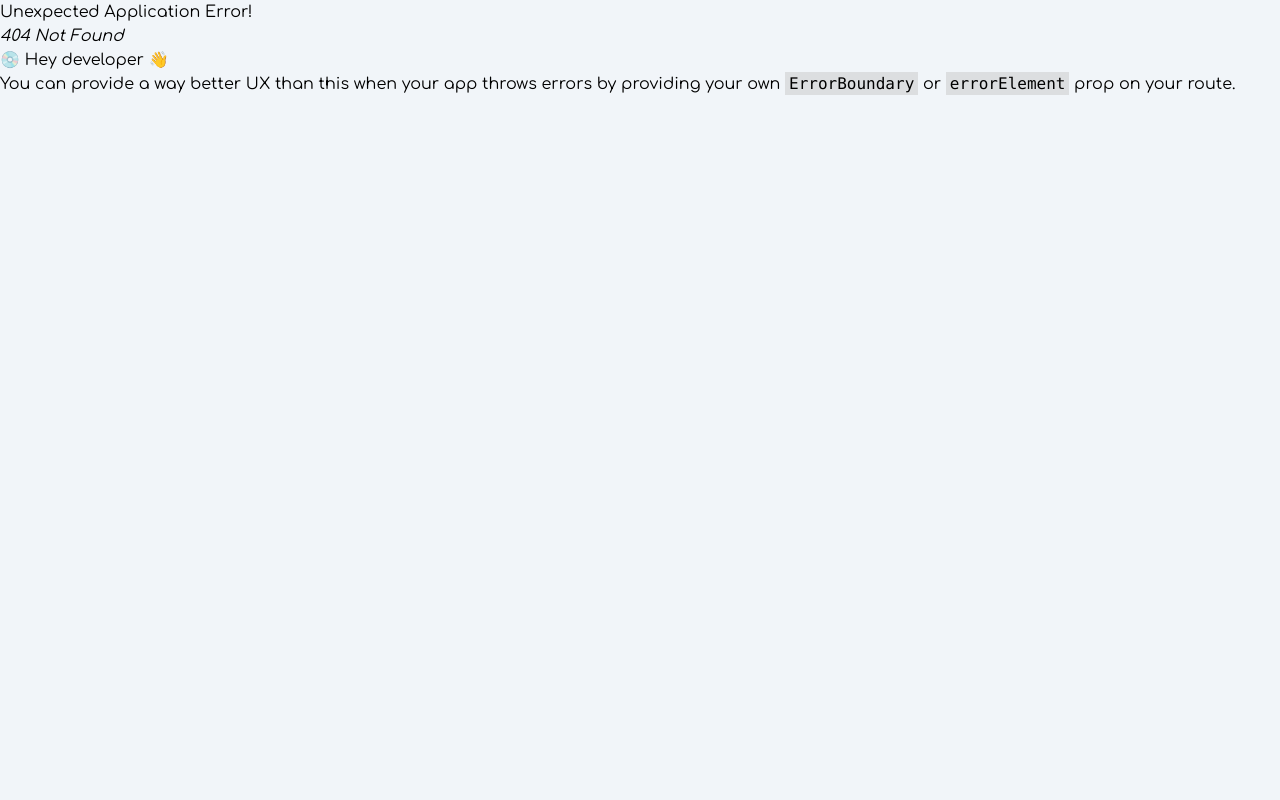
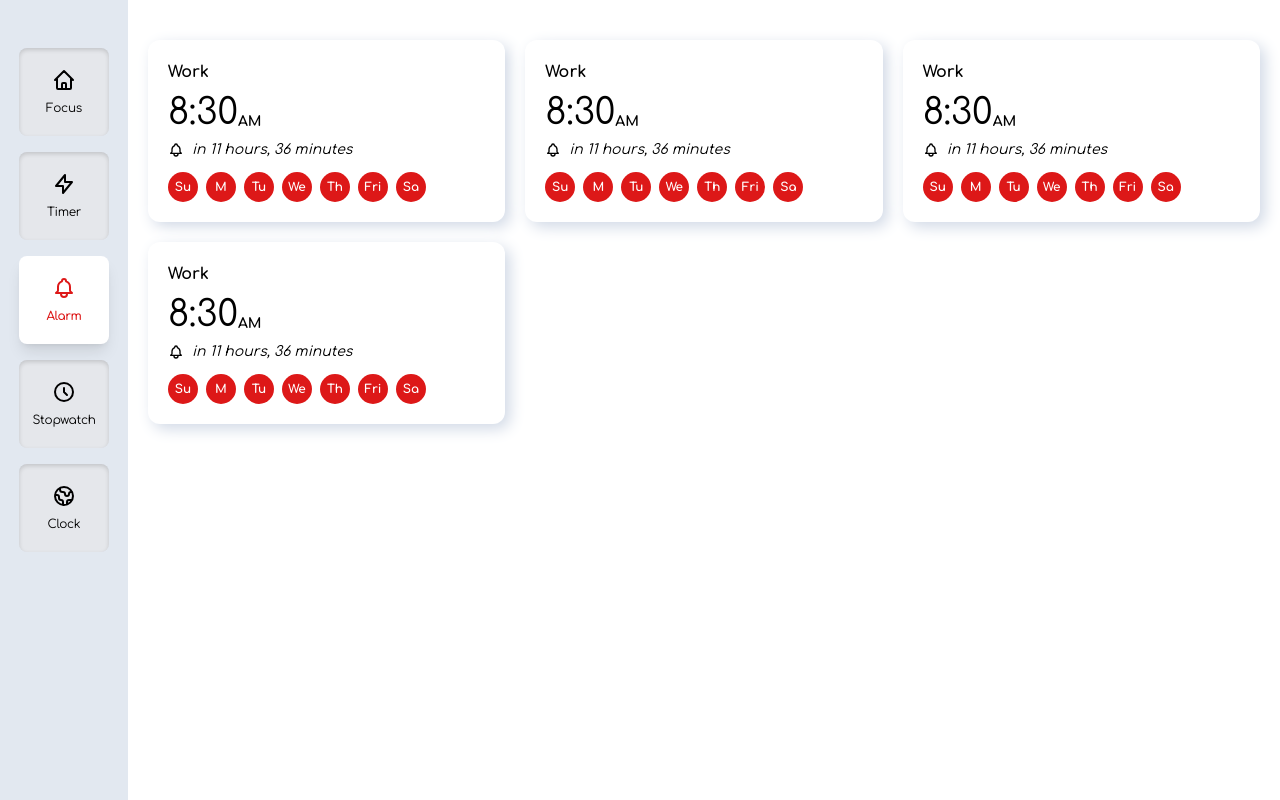
Before and after one commit to Baayeh/focus-hub, a React (Vite) app: page /alarm in a window 1280 px wide. Before the commit this address had no page. Built offline with nearby package versions, Linux system fonts and the light colour scheme.

Commit message:
updated navbar routes, design alarm page and alarmbox info ui

```diff
--- a/index.html
+++ b/index.html
@@ -3,7 +3,6 @@
   <head>
     <meta charset="UTF-8" />
     <meta name="viewport" content="width=device-width, initial-scale=1.0" />
-    <link rel="stylesheet" href="https://cdnjs.cloudflare.com/ajax/libs/font-awesome/6.2.0/css/all.min.css" integrity="sha512-xh6O/CkQoPOWDdYTDqeRdPCVd1SpvCA9XXcUnZS2FmJNp1coAFzvtCN9BmamE+4aHK8yyUHUSCcJHgXloTyT2A==" crossorigin="anonymous" referrerpolicy="no-referrer" />
     <title>Focus Hub</title>
   </head>
   <body>
--- a/package.json
+++ b/package.json
@@ -14,6 +14,7 @@
     "primereact": "^8.7.0",
     "react": "^18.2.0",
     "react-dom": "^18.2.0",
+    "react-icons": "^4.6.0",
     "react-redux": "^8.0.4",
     "react-router-dom": "^6.4.2"
   },
--- /dev/null
+++ b/src/components/AlarmBox.jsx
@@ -0,0 +1,29 @@
+import { HiOutlineBell } from "react-icons/hi";
+import DaysBubble from "./DaysBubble";
+
+const AlarmBox = () => {
+  const days = ["Su", "M", "Tu", "We", "Th", "Fri", "Sa"];
+
+  return (
+    <div className="alarm-box bg-white rounded-xl shadow-white-shadow h-max p-5">
+      <div className="flex items-center justify-between">
+        <h6 className="text-md mb-2 font-extrabold">Work</h6>
+      </div>
+      <div className="flex items-end">
+        <h1 className="text-4xl mb-0">8:30</h1>
+        <span className="block font-bold text-sm">AM</span>
+      </div>
+      <span className="mt-2 italic flex items-center">
+        <HiOutlineBell />
+        <span className="text-sm ml-2">in 11 hours, 36 minutes</span>
+      </span>
+      <div className="flex items-center justify-between lg:justify-start mt-3">
+        {days.map((day) => {
+          return <DaysBubble day={day} />;
+        })}
+      </div>
+    </div>
+  );
+};
+
+export default AlarmBox;
--- /dev/null
+++ b/src/components/DaysBubble.jsx
@@ -0,0 +1,12 @@
+const DaysBubble = ({ day }) => {
+  return (
+    <section
+      id="days-bubble"
+      className="w-[30px] h-[30px] text-white rounded-full bg-primaryColor flex items-center justify-center mr-0 lg:mr-2"
+    >
+      <span className="text-xs font-bold">{day}</span>
+    </section>
+  );
+};
+
+export default DaysBubble;
--- a/src/components/NavBar.jsx
+++ b/src/components/NavBar.jsx
@@ -1,46 +1,136 @@
-import React from 'react'
-import HourGlass from '../assets/hourglass-svgrepo.svg';
+import React from "react";
+import { NavLink } from "react-router-dom";
 
 const NavBar = () => {
   return (
-    <nav className=''>
-    <ul className='list-group'>
-      <li className='list-group-item active'>
-        <span className='block'>
-        <svg className="w-6 h-6" fill="none" stroke="currentColor" viewBox="0 0 24 24" xmlns="http://www.w3.org/2000/svg"><path strokeLinecap="round" strokeLinejoin="round" strokeWidth={2} d="M3 12l2-2m0 0l7-7 7 7M5 10v10a1 1 0 001 1h3m10-11l2 2m-2-2v10a1 1 0 01-1 1h-3m-6 0a1 1 0 001-1v-4a1 1 0 011-1h2a1 1 0 011 1v4a1 1 0 001 1m-6 0h6" /></svg>
+    <nav className="">
+      <ul className="list-group">
+        <NavLink
+          to="focus-session"
+          className={({ isActive }) =>
+            isActive ? "list-group-item active" : "list-group-item"
+          }
+        >
+          <span className="block">
+            <svg
+              className="w-6 h-6"
+              fill="none"
+              stroke="currentColor"
+              viewBox="0 0 24 24"
+              xmlns="http://www.w3.org/2000/svg"
+            >
+              <path
+                strokeLinecap="round"
+                strokeLinejoin="round"
+                strokeWidth={2}
+                d="M3 12l2-2m0 0l7-7 7 7M5 10v10a1 1 0 001 1h3m10-11l2 2m-2-2v10a1 1 0 01-1 1h-3m-6 0a1 1 0 001-1v-4a1 1 0 011-1h2a1 1 0 011 1v4a1 1 0 001 1m-6 0h6"
+              />
+            </svg>
           </span>
-        <span className=''>Focus</span>
-      </li>
-      <li className='list-group-item'>
-        <span className='block'>
-        <svg className="w-6 h-6" fill="none" stroke="currentColor" viewBox="0 0 24 24" xmlns="http://www.w3.org/2000/svg"><path strokeLinecap="round" strokeLinejoin="round" strokeWidth={2} d="M13 10V3L4 14h7v7l9-11h-7z" /></svg>
+          <span className="">Focus</span>
+        </NavLink>
+        <NavLink
+          to="timer"
+          className={({ isActive }) =>
+            isActive ? "list-group-item active" : "list-group-item"
+          }
+        >
+          <span className="block">
+            <svg
+              className="w-6 h-6"
+              fill="none"
+              stroke="currentColor"
+              viewBox="0 0 24 24"
+              xmlns="http://www.w3.org/2000/svg"
+            >
+              <path
+                strokeLinecap="round"
+                strokeLinejoin="round"
+                strokeWidth={2}
+                d="M13 10V3L4 14h7v7l9-11h-7z"
+              />
+            </svg>
           </span>
-        <span className=''>Timer</span>
-      </li>
+          <span className="">Timer</span>
+        </NavLink>
 
-      <li className='list-group-item'>
-        <span className='block'>
-        <svg className="w-6 h-6" fill="none" stroke="currentColor" viewBox="0 0 24 24" xmlns="http://www.w3.org/2000/svg"><path strokeLinecap="round" strokeLinejoin="round" strokeWidth={2} d="M15 17h5l-1.405-1.405A2.032 2.032 0 0118 14.158V11a6.002 6.002 0 00-4-5.659V5a2 2 0 10-4 0v.341C7.67 6.165 6 8.388 6 11v3.159c0 .538-.214 1.055-.595 1.436L4 17h5m6 0v1a3 3 0 11-6 0v-1m6 0H9" /></svg>
+        <NavLink
+          to="alarm"
+          className={({ isActive }) =>
+            isActive ? "list-group-item active" : "list-group-item"
+          }
+        >
+          <span className="block">
+            <svg
+              className="w-6 h-6"
+              fill="none"
+              stroke="currentColor"
+              viewBox="0 0 24 24"
+              xmlns="http://www.w3.org/2000/svg"
+            >
+              <path
+                strokeLinecap="round"
+                strokeLinejoin="round"
+                strokeWidth={2}
+                d="M15 17h5l-1.405-1.405A2.032 2.032 0 0118 14.158V11a6.002 6.002 0 00-4-5.659V5a2 2 0 10-4 0v.341C7.67 6.165 6 8.388 6 11v3.159c0 .538-.214 1.055-.595 1.436L4 17h5m6 0v1a3 3 0 11-6 0v-1m6 0H9"
+              />
+            </svg>
           </span>
-        <span className=''>Alarm</span>
-      </li>
+          <span className="">Alarm</span>
+        </NavLink>
 
-      <li className='list-group-item'>
-        <span className='block'>
-        <svg className="w-6 h-6" fill="none" stroke="currentColor" viewBox="0 0 24 24" xmlns="http://www.w3.org/2000/svg"><path strokeLinecap="round" strokeLinejoin="round" strokeWidth={2} d="M12 8v4l3 3m6-3a9 9 0 11-18 0 9 9 0 0118 0z" /></svg>
+        <NavLink
+          to="stopwatch"
+          className={({ isActive }) =>
+            isActive ? "list-group-item active" : "list-group-item"
+          }
+        >
+          <span className="block">
+            <svg
+              className="w-6 h-6"
+              fill="none"
+              stroke="currentColor"
+              viewBox="0 0 24 24"
+              xmlns="http://www.w3.org/2000/svg"
+            >
+              <path
+                strokeLinecap="round"
+                strokeLinejoin="round"
+                strokeWidth={2}
+                d="M12 8v4l3 3m6-3a9 9 0 11-18 0 9 9 0 0118 0z"
+              />
+            </svg>
           </span>
-        <span className=''>Stopwatch</span>
-      </li>
+          <span className="">Stopwatch</span>
+        </NavLink>
 
-      <li className='list-group-item '>
-        <span className='block'>
-        <svg className="w-6 h-6" fill="none" stroke="currentColor" viewBox="0 0 24 24" xmlns="http://www.w3.org/2000/svg"><path strokeLinecap="round" strokeLinejoin="round" strokeWidth={2} d="M3.055 11H5a2 2 0 012 2v1a2 2 0 002 2 2 2 0 012 2v2.945M8 3.935V5.5A2.5 2.5 0 0010.5 8h.5a2 2 0 012 2 2 2 0 104 0 2 2 0 012-2h1.064M15 20.488V18a2 2 0 012-2h3.064M21 12a9 9 0 11-18 0 9 9 0 0118 0z" /></svg>
+        <NavLink
+          to="world_clock"
+          className={({ isActive }) =>
+            isActive ? "list-group-item active" : "list-group-item"
+          }
+        >
+          <span className="block">
+            <svg
+              className="w-6 h-6"
+              fill="none"
+              stroke="currentColor"
+              viewBox="0 0 24 24"
+              xmlns="http://www.w3.org/2000/svg"
+            >
+              <path
+                strokeLinecap="round"
+                strokeLinejoin="round"
+                strokeWidth={2}
+                d="M3.055 11H5a2 2 0 012 2v1a2 2 0 002 2 2 2 0 012 2v2.945M8 3.935V5.5A2.5 2.5 0 0010.5 8h.5a2 2 0 012 2 2 2 0 104 0 2 2 0 012-2h1.064M15 20.488V18a2 2 0 012-2h3.064M21 12a9 9 0 11-18 0 9 9 0 0118 0z"
+              />
+            </svg>
           </span>
-        <span className=''>Clock</span>
-      </li>
+          <span className="">Clock</span>
+        </NavLink>
       </ul>
     </nav>
-  )
-}
+  );
+};
 
-export default NavBar
+export default NavBar;
--- a/src/index.css
+++ b/src/index.css
@@ -1,50 +1,55 @@
-@import url('https://fonts.googleapis.com/css2?family=Comfortaa:wght@300;400;500;600;700&display=swap');
+@import url("https://fonts.googleapis.com/css2?family=Comfortaa:wght@300;400;500;600;700&display=swap");
 
 @tailwind base;
 @tailwind components;
 @tailwind utilities;
 
-@layer base{
+@layer base {
   html {
     scroll-behavior: smooth;
-    font-family: 'Comfortaa', cursive;
+    font-family: "Comfortaa", cursive;
   }
 
-  body{
-    @apply bg-slate-100;
+  body {
+    @apply bg-slate-200;
   }
 }
 
-@layer components{
-  nav{
-    @apply fixed bottom-0 flex sm:flex md:block flex-row md:top-0 left-0 md:w-[15%] xl:w-[10%] 2xl:w-[10%] w-full sm:w-full md:h-screen md:bg-slate-100 bg-white sm:bg-white p-[18px] sm:p-[18px] md:p-0;
+@layer components {
+  nav {
+    @apply fixed bottom-0 flex sm:flex md:block flex-row md:top-0 left-0 md:w-[15%] xl:w-[10%] 2xl:w-[10%] w-full sm:w-full md:h-screen md:bg-slate-200 bg-white sm:bg-white p-[18px] sm:p-[18px] md:p-0;
   }
 
-  nav .list-group{
+  nav .list-group {
     @apply w-full sm:w-full flex sm:flex md:block items-end justify-center md:w-[70%] lg:w-[70%] 2xl:w-[60%] md:mt-[3rem] mx-auto;
   }
 
-  nav .list-group .list-group-item{
+  nav .list-group .list-group-item {
     @apply max-w-full rounded-lg flex flex-row sm:flex-row md:flex-col items-center justify-center py-[14px] px-[20px] sm:py-[14px] sm:px-[20px] md:py-5 md:px-5 md:mb-4 md:shadow-inner-custom bg-white md:bg-gray-200;
   }
 
-  nav .list-group .list-group-item.active{
+  nav .list-group .list-group-item.active {
     @apply bg-white shadow-lg;
   }
 
-  nav .list-group .list-group-item span:nth-child(2){
+  nav .list-group .list-group-item:hover {
+    @apply bg-white shadow-lg;
+  }
+
+  nav .list-group .list-group-item span:nth-child(2) {
     @apply text-xs tracking-tight mt-2 hidden sm:hidden md:block ml-3 sm:ml-3 md:ml-0;
   }
 
-  nav .list-group .list-group-item.active span:nth-child(2){
+  nav .list-group .list-group-item.active span:nth-child(2) {
     @apply block font-semibold;
   }
 
-  nav .list-group .list-group-item.active span:nth-child(1) svg{
+  nav .list-group .list-group-item.active span:nth-child(1) svg {
     @apply stroke-1 stroke-primaryColor;
   }
 
-  nav .list-group .list-group-item.active span:nth-child(1) i, nav .list-group .list-group-item.active span:nth-child(2){
+  nav .list-group .list-group-item.active span:nth-child(1) i,
+  nav .list-group .list-group-item.active span:nth-child(2) {
     @apply text-primaryColor;
   }
 }
--- a/src/main.jsx
+++ b/src/main.jsx
@@ -1,34 +1,35 @@
-import React from 'react'
-import ReactDOM from 'react-dom/client'
-import {
-  createBrowserRouter,
-  RouterProvider,
-  Route,
-} from "react-router-dom";
-import './index.css'
-import Layout from './routes/Layout'
-import Timer from './routes/Timer';
-import Focus from './routes/Focus';
+import React from "react";
+import ReactDOM from "react-dom/client";
+import { createBrowserRouter, RouterProvider, Route } from "react-router-dom";
+import "./index.css";
+import Layout from "./routes/Layout";
+import Timer from "./routes/Timer";
+import Focus from "./routes/Focus";
+import Alarm from "./routes/Alarm";
 
 const router = createBrowserRouter([
   {
     path: "/",
     element: <Layout />,
-    children : [
+    children: [
       {
-        index: true,
-        element: <Focus />
+        path: "focus-session",
+        element: <Focus />,
       },
       {
         path: "timer",
-        element: <Timer />
-      }
-    ]
-  }
+        element: <Timer />,
+      },
+      {
+        path: "alarm",
+        element: <Alarm />,
+      },
+    ],
+  },
 ]);
 
-ReactDOM.createRoot(document.getElementById('root')).render(
+ReactDOM.createRoot(document.getElementById("root")).render(
   <React.StrictMode>
     <RouterProvider router={router} />
   </React.StrictMode>
-)
+);
--- /dev/null
+++ b/src/routes/Alarm.jsx
@@ -0,0 +1,16 @@
+import AlarmBox from "../components/AlarmBox";
+
+const Alarm = () => {
+  return (
+    <section
+      id="bg-white"
+      className="min-h-full bg-white py-10 px-5 grid grid-cols-1 md:grid-cols-2 lg:grid-cols-3 gap-5 auto-rows-max"
+    >
+      <AlarmBox />
+      <AlarmBox />
+      <AlarmBox />
+      <AlarmBox />
+    </section>
+  );
+};
+export default Alarm;
--- a/tailwind.config.cjs
+++ b/tailwind.config.cjs
@@ -1,18 +1,17 @@
 /** @type {import('tailwindcss').Config} */
 module.exports = {
-  content: [
-    "./src/**/*.{js,jsx,ts,tsx}",
-  ],
+  content: ["./src/**/*.{js,jsx,ts,tsx}"],
   theme: {
     extend: {
       colors: {
-        primaryColor: '#dd1818',
-        secondaryColor: '#333333'
+        primaryColor: "#dd1818",
+        secondaryColor: "#333333",
       },
       boxShadow: {
-        'inner-custom': 'inset 0 2px 4px 0 rgb(0 0 0 / 0.15)',
-      }
+        "inner-custom": "inset 0 2px 4px 0 rgb(0 0 0 / 0.15)",
+        "white-shadow": "5px 5px 15px #d1d9e6, -5px -5px 15px #ffffff",
+      },
     },
   },
   plugins: [],
-}
+};
```
Also changed, not shown: 1 other file (tests, documents, lock files or other folders). Lines whose indentation alone changed are shown as unchanged.
